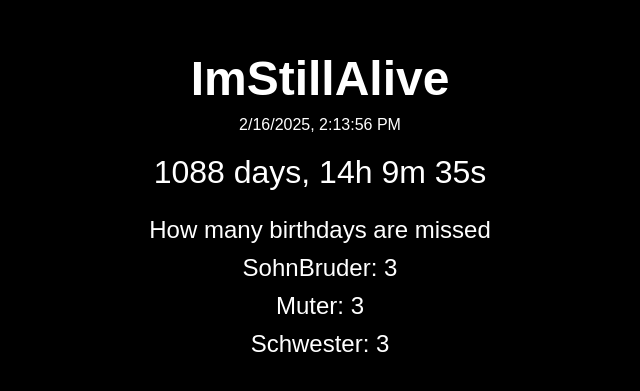
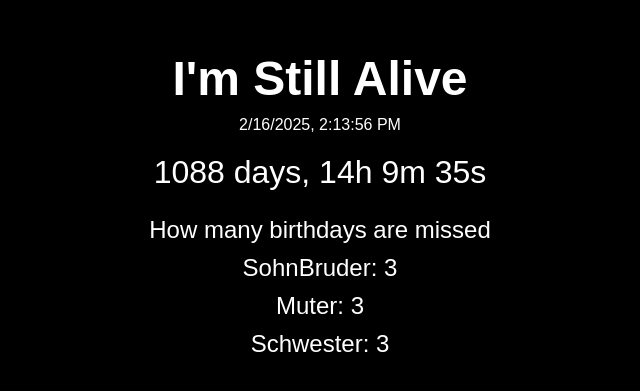
Before and after one commit to heiter14/alive, a plain HTML site: page index.html in a window 1280 px wide. Shown: the part 209-600 px from the top of the page, without its empty margins (320-960 px from the left). Drawn offline with Linux system fonts and the light colour scheme; no server answers.

Commit message:
fix: text header

```diff
--- a/index.html
+++ b/index.html
@@ -3,12 +3,12 @@
 <head>
     <meta charset="UTF-8">
     <meta name="viewport" content="width=device-width, initial-scale=1.0">
-    <title>ImStillAlive</title>
+    <title>I'm Still Alive</title>
     <link rel="stylesheet" href="css/styles.css">
 </head>
 <body>
 
-    <h1>ImStillAlive</h1>
+    <h1>I'm Still Alive</h1>
 
     <div id="currentDateTime"></div>
     <div id="timer">Loading...</div>
```
